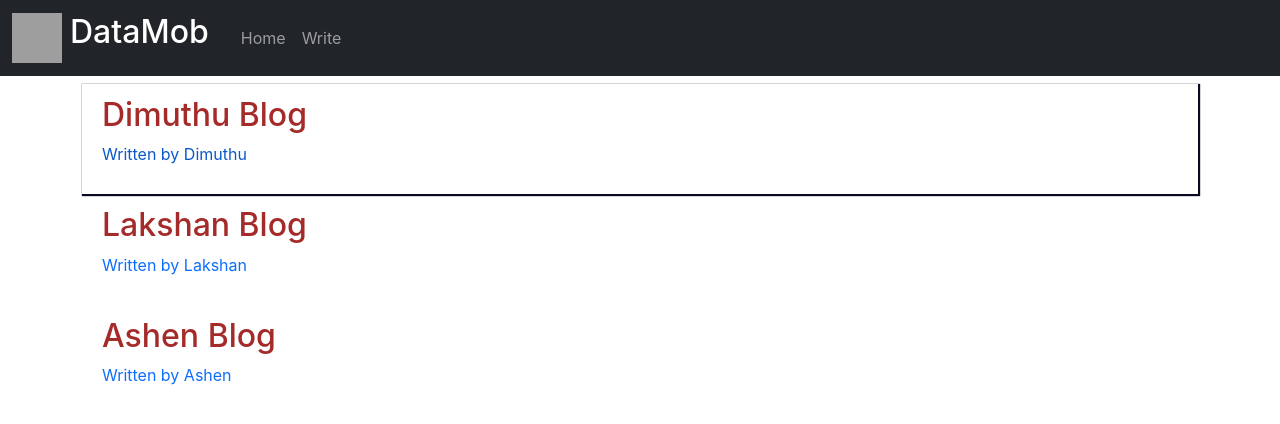
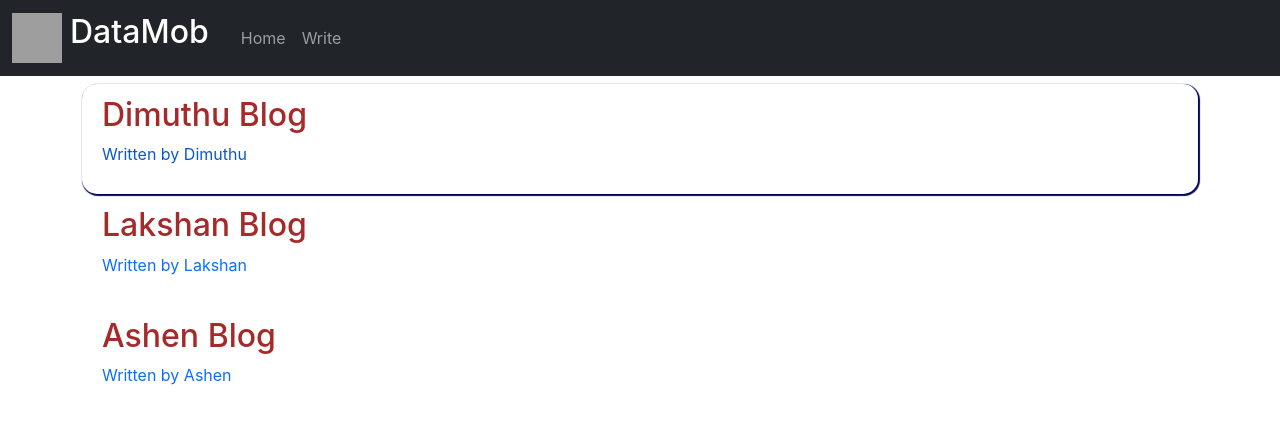
Before and after one commit to Dimuthu-10/blog-site, a React (Create React App) app: page / in a window 1280 px wide. In both pictures the pointer is over the element 640 px from the left and 139 px from the top of the page. Shown: the top 424 px of the page. Built offline with nearby package versions, Linux system fonts and the light colour scheme; data requests are answered from the project's data file; grey boxes are pictures that could not be loaded.

Commit message:
add styles to homepage

```diff
--- a/src/index.css
+++ b/src/index.css
@@ -17,7 +17,8 @@ code {
 }
 
 .blog-item:hover{
-  box-shadow: 1px 1px 1px 1px rgb(8, 10, 31) ;
+  box-shadow: 1px 1px 1px 1px rgb(0, 7, 85) ;
+  border-radius: 15px;
 }
 .item a{
   text-decoration: none;
```
